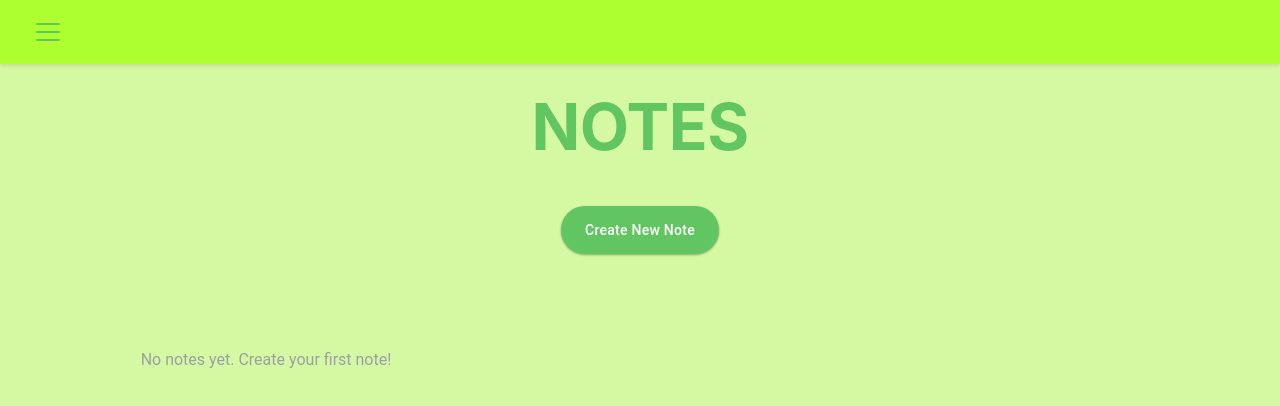
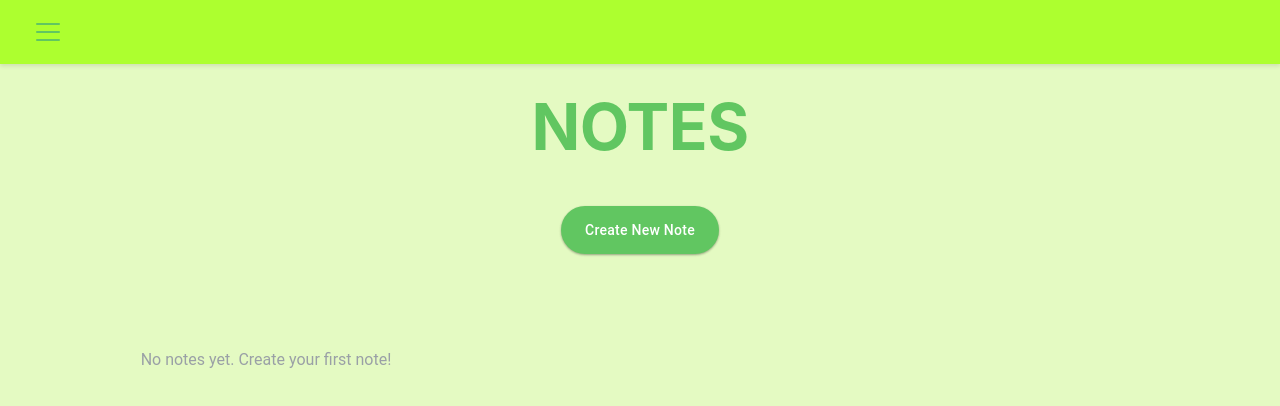
Before and after one commit to abk2191/organiser, a React (Vite) app: page / in a window 1280 px wide. Shown: the top 406 px of the page. Built offline with nearby package versions, Linux system fonts and the light colour scheme.

Commit message:
Added new features

```diff
--- a/src/index.css
+++ b/src/index.css
@@ -770,7 +770,7 @@ html,
 }
 
 body {
-  background-color: rgb(213, 248, 162);
+  background-color: rgb(228, 250, 194);
 }
 
 /* ===== EXTRA CENTERING FIXES ===== */
```
